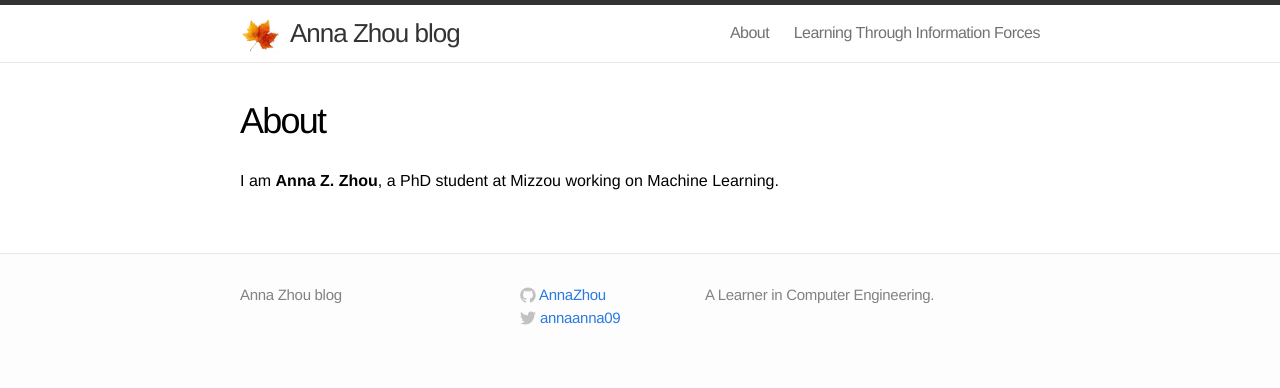
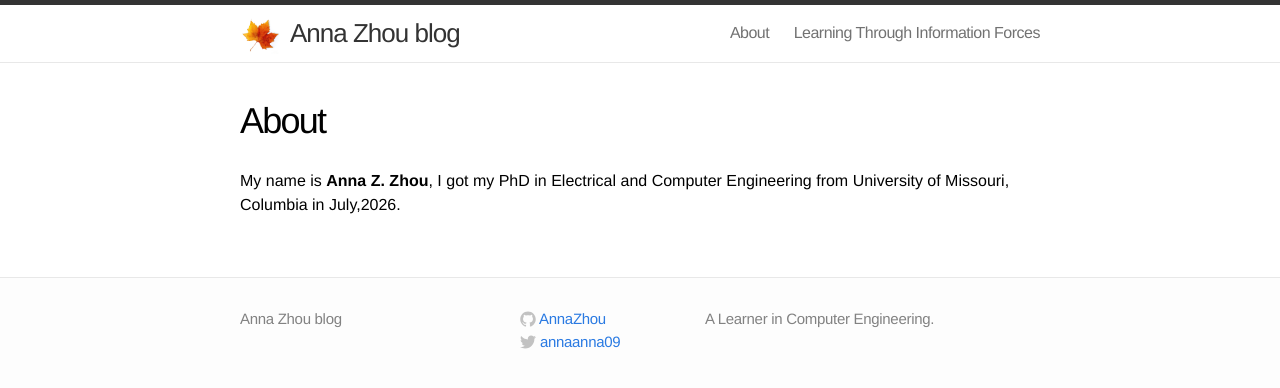
Before and after one commit to AnnaZhou/AnnaZhou.github.io, a Jekyll site: the page built from about.md, in a window 1280 px wide. Shown: the top 388 px of the page. Built offline with Jekyll 4.4.1, drawn with Linux system fonts in a browser that asks for light colours; Markdown is read by kramdown in place of the engine named in the settings.

Commit message:
Update personal information in about.md

```diff
--- a/about.md
+++ b/about.md
@@ -4,4 +4,4 @@ title: About
 permalink: /about/
 ---
 
-I am **Anna Z. Zhou**, a PhD student at Mizzou working on Machine Learning.
+My name is **Anna Z. Zhou**, I got my PhD in Electrical and Computer Engineering from University of Missouri, Columbia in July,2026.
```
